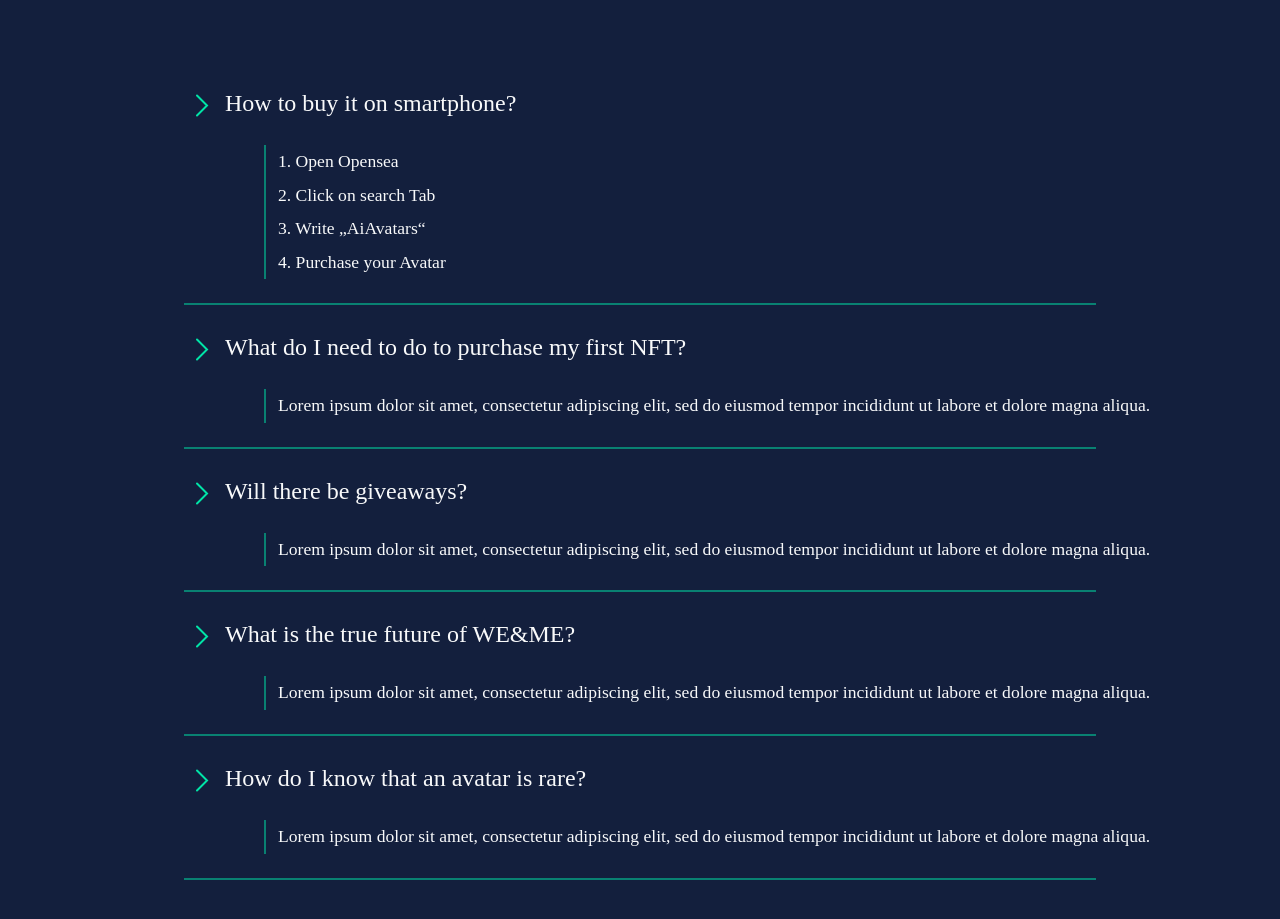
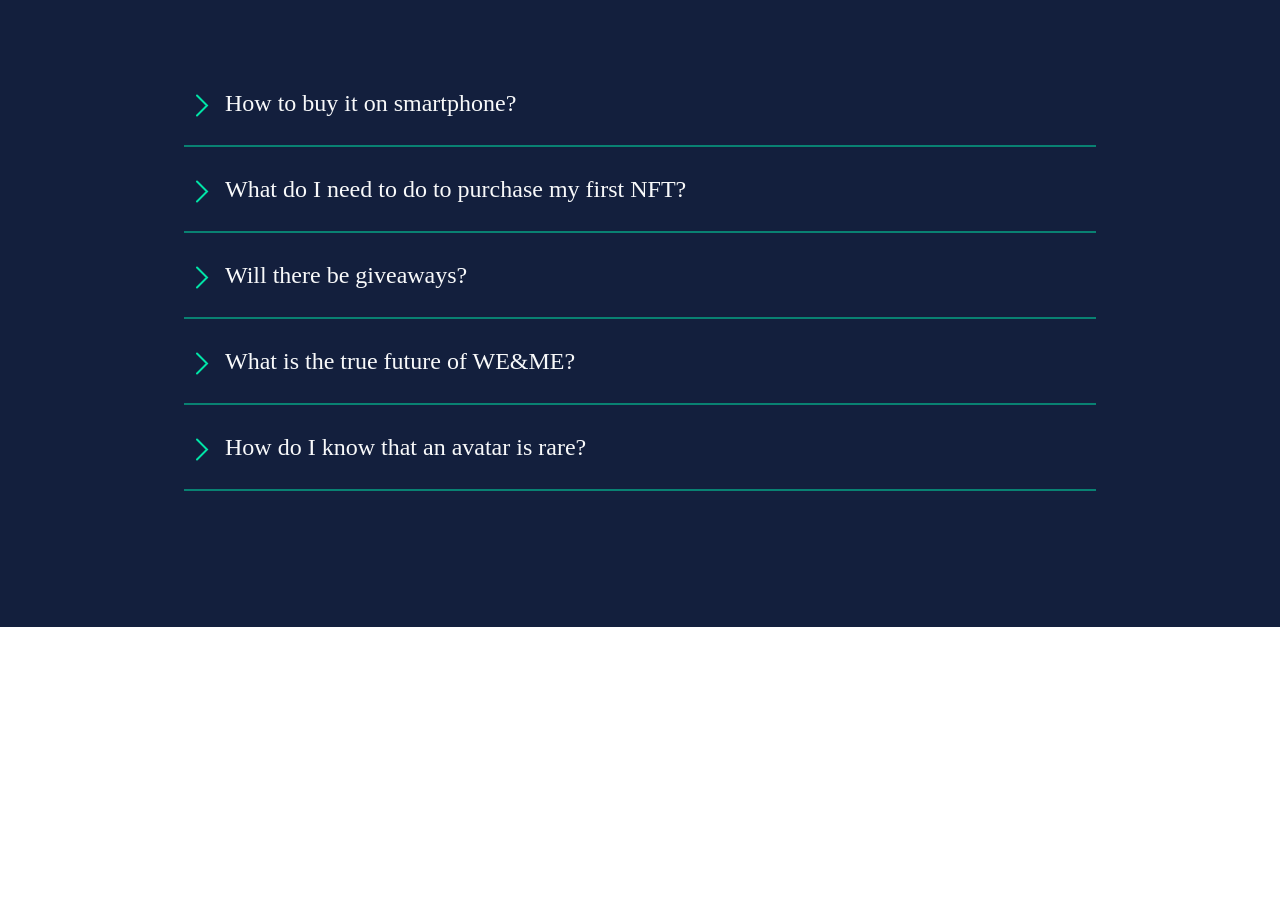
Before and after one commit to alexisdavidson/NFT-eagleartz, a React (Create React App) app: page / in a window 1280 px wide. Shown: the part 2833-3752 px from the top of the page. After the commit the page ends 3460 px from the top, so only its background shows below. Built offline with nearby package versions, Linux system fonts and the light colour scheme; no server answers; what webfontloader would draw is missing.

Commit message:
Finalize faq

```diff
--- a/src/frontend/components/App.css
+++ b/src/frontend/components/App.css
@@ -134,8 +134,8 @@ h1, h2, .pinkText {
 }
 
 .faqtitle {
-  margin-bottom: 3vh;
   font-size: 1.5rem;
+  cursor: pointer;
 }
 
 .faqdescription {
@@ -154,3 +154,15 @@ h1, h2, .pinkText {
   margin-top: 3vh;
   border-bottom: 2px solid #098172;
 }
+
+.faqdescriptionhidden {
+  overflow: hidden;
+  height:0px;
+  margin-top: 0vh;
+}
+
+.faqdescriptionshown {
+  overflow: visible;
+  height:auto;
+  margin-top: 3vh;
+}
--- a/src/frontend/components/Faq.js
+++ b/src/frontend/components/Faq.js
@@ -2,13 +2,28 @@ import { Image, Row, Col } from 'react-bootstrap'
 import greenArrow from './assets/greenArrow.svg'
 
 const Faq = () => {
+    const toggleSection = (id) => {
+        console.log("toggleSection " + id)
+
+        var element = document.getElementById("description-" + id);
+
+        if (element.classList.contains("faqdescriptionhidden")) {
+            element.classList.remove("faqdescriptionhidden");
+            element.classList.add("faqdescriptionshown");
+        }
+        else {
+            element.classList.remove("faqdescriptionshown");
+            element.classList.add("faqdescriptionhidden");
+        }
+    }
+
     return (
         <Row className="faq">
             <Col className="text-light">
                 <h1 className="faqheader" id="mint">FAQ</h1>
                 <Row className="faqrow" style={{textAlign: "left"}}>
-                    <div className="faqtitle"><img className="faqarrow" src={greenArrow} />How to buy it on smartphone?</div>
-                    <div className="faqdescription">
+                    <div className="faqtitle" onClick={() => toggleSection(1)}><img className="faqarrow" src={greenArrow} />How to buy it on smartphone?</div>
+                    <div id="description-1" className="faqdescription faqdescriptionhidden">
                         1. Open Opensea<br/>
                         2. Click on search Tab<br/>
                         3. Write „AiAvatars“<br/>
@@ -16,26 +31,26 @@ const Faq = () => {
                     </div>
                 </Row>
                 <Row className="faqrow" style={{textAlign: "left"}}>
-                    <div className="faqtitle"><img className="faqarrow" src={greenArrow} />What do I need to do to purchase my first NFT?</div>
-                    <div className="faqdescription">
+                    <div className="faqtitle" onClick={() => toggleSection(2)}><img className="faqarrow" src={greenArrow} />What do I need to do to purchase my first NFT?</div>
+                    <div id="description-2" className="faqdescription faqdescriptionhidden">
                         Lorem ipsum dolor sit amet, consectetur adipiscing elit, sed do eiusmod tempor incididunt ut labore et dolore magna aliqua.
                     </div>
                 </Row>
                 <Row className="faqrow" style={{textAlign: "left"}}>
-                    <div className="faqtitle"><img className="faqarrow" src={greenArrow} />Will there be giveaways?</div>
-                    <div className="faqdescription">
+                    <div className="faqtitle" onClick={() => toggleSection(3)}><img className="faqarrow" src={greenArrow} />Will there be giveaways?</div>
+                    <div id="description-3" className="faqdescription faqdescriptionhidden">
                         Lorem ipsum dolor sit amet, consectetur adipiscing elit, sed do eiusmod tempor incididunt ut labore et dolore magna aliqua.
                     </div>
                 </Row>
                 <Row className="faqrow" style={{textAlign: "left"}}>
-                    <div className="faqtitle"><img className="faqarrow" src={greenArrow} />What is the true future of WE&ME?</div>
-                    <div className="faqdescription">
+                    <div className="faqtitle" onClick={() => toggleSection(4)}><img className="faqarrow" src={greenArrow} />What is the true future of WE&ME?</div>
+                    <div id="description-4" className="faqdescription faqdescriptionhidden">
                         Lorem ipsum dolor sit amet, consectetur adipiscing elit, sed do eiusmod tempor incididunt ut labore et dolore magna aliqua.
                     </div>
                 </Row>
                 <Row className="faqrow" style={{textAlign: "left"}}>
-                    <div className="faqtitle"><img className="faqarrow" src={greenArrow} />How do I know that an avatar is rare?</div>
-                    <div className="faqdescription">
+                    <div className="faqtitle" onClick={() => toggleSection(5)}><img className="faqarrow" src={greenArrow} />How do I know that an avatar is rare?</div>
+                    <div id="description-5" className="faqdescription faqdescriptionhidden">
                         Lorem ipsum dolor sit amet, consectetur adipiscing elit, sed do eiusmod tempor incididunt ut labore et dolore magna aliqua.
                     </div>
                 </Row>
--- a/src/frontend/components/Navbar.js
+++ b/src/frontend/components/Navbar.js
@@ -5,7 +5,6 @@ import {
 import { Image, Row, Col, Nav, Button } from 'react-bootstrap'
 import icon_di from './images/icon_di.png'
 import icon_tw from './images/icon_tw.png'
-import icon_os from './images/opensea.png'
 import logo from './assets/WeandmeLogo.svg'
 
 const Navigation = ({ web3Handler, account }) => {
```
